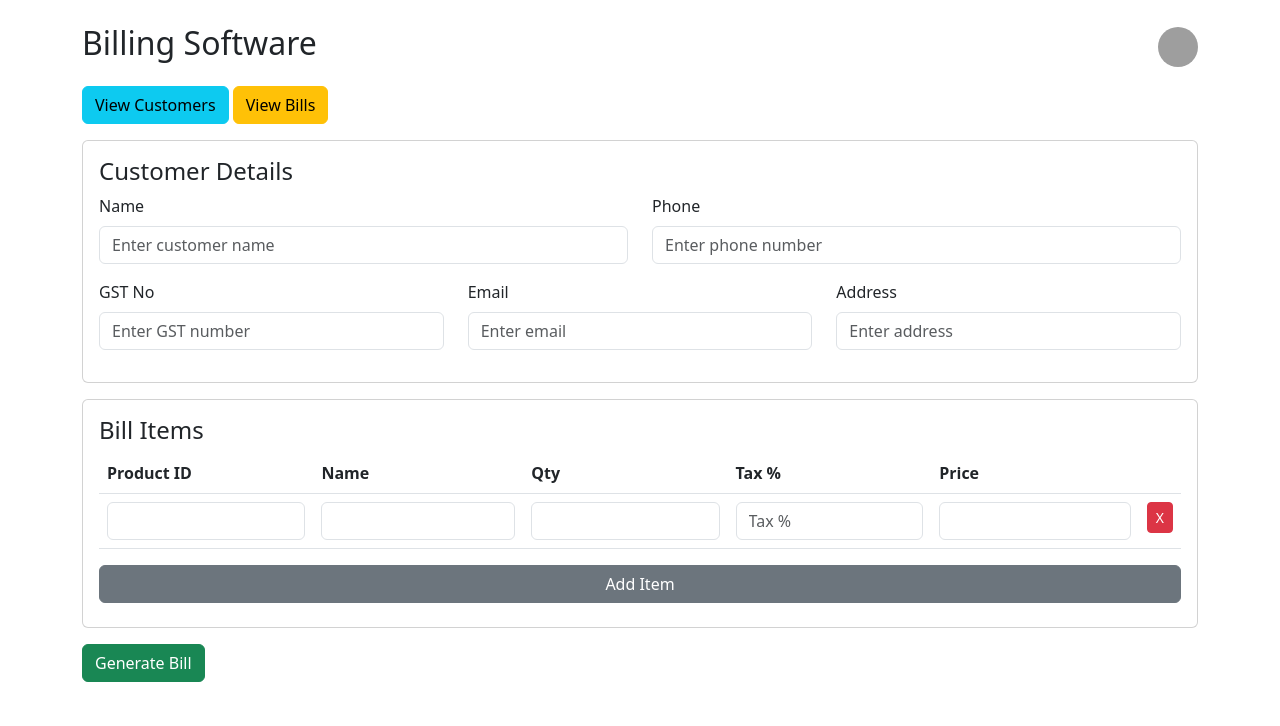
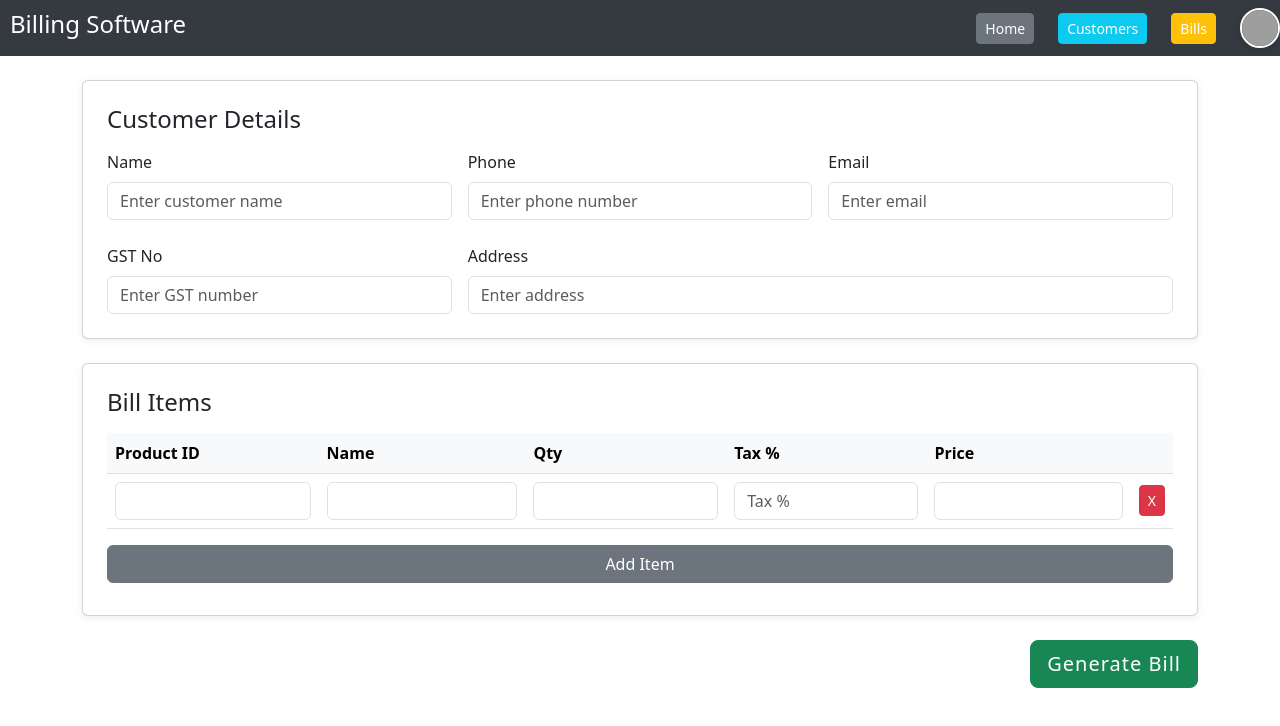
Before and after one commit to Raghul1909/bill_soft, a plain HTML site: page Webpage/index.html in a window 1280 px wide. Drawn offline with nearby package versions, Linux system fonts and the light colour scheme; no server answers; grey boxes are pictures that could not be loaded.

Commit message:
Improved UI

```diff
--- a/Webpage/bill.html
+++ b/Webpage/bill.html
@@ -10,7 +10,12 @@
   <script src="../js/bill.js"></script>
   <script src="../js/bill_print.js"></script>
 </head>
-<body class="container mt-4">
+
+<body>
+  <!-- Navbar loaded from separate file -->
+  <div id="navbar-placeholder"></div>
+
+  <div class="container mt-4">
     <h2>Bill List</h2>
     <div class="row mb-3">
       <div class="col-md-6">
@@ -34,6 +39,9 @@
       </thead>
       <tbody id="billBody"></tbody>
     </table>
-  <a href="/" class="btn btn-secondary">Back</a>
+    <a href="index.html" class="btn btn-secondary">Back</a>
+  </div>
+
+  <script src="../js/nav.js"></script>
 </body>
 </html>
--- a/Webpage/index.html
+++ b/Webpage/index.html
@@ -3,51 +3,44 @@
 <head>
   <meta charset="UTF-8">
   <title>Billing Software</title>
+  <meta name="viewport" content="width=device-width, initial-scale=1">
   <link rel="stylesheet" href="../css/style.css">
   <link rel="stylesheet" href="https://cdn.jsdelivr.net/npm/bootstrap@5.3.0/dist/css/bootstrap.min.css">
   <script src="https://code.jquery.com/jquery-3.6.0.min.js"></script>
+  <script src="../js/bill_print.js"></script>
   <script src="../js/index.js"></script>
-  <script src="../js/bill_print.js"></script>
 </head>
-<body class="container mt-4">
-  <div class="d-flex justify-content-between align-items-center mb-3">
-    <h2>Billing Software</h2>
-    <a href="biller.html" title="Biller Details" id="billerIconLink">
-      <img id="billerIcon"
-           src="https://cdn.jsdelivr.net/npm/bootstrap-icons@1.10.5/icons/person-circle.svg"
-           alt="Biller" style="width:40px;height:40px;border-radius:50%;">
-    </a>
-  </div>
-  <div class="mb-3">
-    <a href="customer.html" class="btn btn-info">View Customers</a>
-    <a href="bill.html" class="btn btn-warning">View Bills</a>
-  </div>
 
+<body>
+  <!-- Navbar loaded from separate file -->
+  <div id="navbar-placeholder"></div>
+
+  <div class="container">
     <!-- Customer Form -->
-  <div class="card p-3 mb-3">
-    <h4>Customer Details</h4>
+    <div class="card p-4 mb-4">
+      <h4 class="mb-3">Customer Details</h4>
       <form id="customerForm" autocomplete="off">
-      <div class="row mb-2">
-        <div class="col-md-6 mb-2">
+        <div class="row g-3">
+          <div class="col-md-4">
             <label for="custName" class="form-label">Name</label>
             <input id="custName" class="form-control" placeholder="Enter customer name">
             <div id="custSuggestions" class="list-group"></div>
           </div>
-        <div class="col-md-6 mb-2">
+          <div class="col-md-4">
             <label for="custPhone" class="form-label">Phone</label>
             <input id="custPhone" class="form-control" placeholder="Enter phone number">
           </div>
+          <div class="col-md-4">
+            <label for="custEmail" class="form-label">Email</label>
+            <input id="custEmail" class="form-control" placeholder="Enter email">
           </div>
-      <div class="row mb-2">
-        <div class="col-md-4 mb-2">
+        </div>
+        <div class="row g-3 mt-2">
+          <div class="col-md-4">
             <label for="custGST" class="form-label">GST No</label>
             <input id="custGST" class="form-control" placeholder="Enter GST number">
           </div>
-        <div class="col-md-4 mb-2">
-          <label for="custEmail" class="form-label">Email</label>
-          <input id="custEmail" class="form-control" placeholder="Enter email">
-        </div>
-        <div class="col-md-4 mb-2">
+          <div class="col-md-8">
             <label for="custAddress" class="form-label">Address</label>
             <input id="custAddress" class="form-control" placeholder="Enter address">
           </div>
@@ -56,10 +49,11 @@
     </div>
 
     <!-- Bill Items Table -->
-  <div class="card p-3 mb-3">
-    <h4>Bill Items</h4>
-    <table class="table">
-      <thead>
+    <div class="card p-4 mb-4">
+      <h4 class="mb-3">Bill Items</h4>
+      <div class="table-responsive">
+        <table class="table align-middle">
+          <thead class="table-light">
             <tr>
               <th>Product ID</th>
               <th>Name</th>
@@ -80,18 +74,24 @@
             </tr>
           </tbody>
         </table>
+      </div>
       <button id="addRow" class="btn btn-secondary mb-2">Add Item</button>
     </div>
 
     <!-- Generate Bill Button -->
-  <div class="mb-3">
-    <button id="generateBill" class="btn btn-success">Generate Bill</button>
+    <div class="mb-4 text-end">
+      <button id="generateBill" class="btn btn-success btn-lg">Generate Bill</button>
     </div>
 
     <!-- Bill Summary -->
-  <div class="card p-3 mb-3" id="billSummary" style="display:none;">
+    <div class="card p-4 mb-4" id="billSummary" style="display:none;">
+      <h4 class="mb-3">Bill Summary</h4>
       <div id="billContent"></div>
-    <button id="printBill" class="btn btn-primary mt-2" style="display:none;">Print Bill</button>
+      <button id="printBill" class="btn btn-primary mt-3" style="display:none;">Print Bill</button>
     </div>
+  </div>
+
+  <script src="../js/nav.js"></script>
+
 </body>
 </html>
--- /dev/null
+++ b/Webpage/navbar.html
@@ -0,0 +1,13 @@
+<div class="navbar d-flex justify-content-between align-items-center mb-4">
+  <h2>Billing Software</h2>
+  <div class="nav-links d-flex align-items-center">
+    <a href="/" class="btn btn-secondary btn-sm me-2">Home</a>
+    <a href="customer.html" class="btn btn-info btn-sm me-2">Customers</a>
+    <a href="bill.html" class="btn btn-warning btn-sm me-2">Bills</a>
+    <a href="biller.html" title="Biller Details" id="billerIconLink">
+      <img id="billerIcon"
+           src="https://cdn.jsdelivr.net/npm/bootstrap-icons@1.10.5/icons/person-circle.svg"
+           alt="Biller" style="width:40px;height:40px;border-radius:50%;">
+    </a>
+  </div>
+</div>
--- a/css/style.css
+++ b/css/style.css
@@ -1,3 +1,65 @@
+body {
+  background: #f8f9fa;
+}
+.card {
+  box-shadow: 0 2px 8px rgba(0,0,0,0.07);
+  border-radius: 10px;
+}
+.navbar {
+  background: #343a40;
+  color: #fff;
+  margin-bottom: 24px;
+}
+.navbar h2 {
+  color: #fff;
+  font-size: 1.5rem;
+  padding-left: 10px;
+}
+.navbar .nav-links a {
+  color: #fff;
+  margin-left: 16px;
+  text-decoration: none;
+  font-weight: 500;
+}
+.navbar .nav-links a:hover {
+  text-decoration: underline;
+}
+#billerIcon {
+  box-shadow: 0 2px 8px rgba(0,0,0,0.12);
+  border: 2px solid #fff;
+}
+.form-label {
+  font-weight: 500;
+}
+.table th, .table td {
+  vertical-align: middle;
+}
+#billSummary {
+  background: #e9ecef;
+  border: 1px solid #dee2e6;
+}
+.btn-success {
+  font-weight: 600;
+  letter-spacing: 1px;
+}
+.btn-primary {
+  font-weight: 600;
+  letter-spacing: 1px;
+}
+.removeRow {
+  font-size: 1rem;
+  padding: 2px 8px;
+}
+@media (max-width: 768px) {
+  .navbar {
+    flex-direction: column;
+    align-items: flex-start !important;
+  }
+  .navbar .nav-links {
+    margin-top: 10px;
+  }
+}
+
 #custSuggestions {
   position: absolute;
   z-index: 1000;
--- /dev/null
+++ b/js/nav.js
@@ -0,0 +1,7 @@
+$('#navbar-placeholder').load('navbar.html', function() {
+    $.get('/api/biller', function(data) {
+    if (data && data.logo) {
+        $('#billerIcon').attr('src', data.logo);
+    }
+    });
+});
--- a/js/server.js
+++ b/js/server.js
@@ -147,6 +147,9 @@ app.get('/api/biller', (req, res) => {
 app.get('/', (req, res) => {
     res.sendFile(path.join(__dirname, '../Webpage/index.html'));
 });
+app.get('/index.html', (req, res) => {
+    res.sendFile(path.join(__dirname, '../Webpage/index.html'));
+});
 app.get('/customer.html', (req, res) => {
     res.sendFile(path.join(__dirname, '../Webpage/customer.html'));
 });
@@ -156,6 +159,9 @@ app.get('/bill.html', (req, res) => {
 app.get('/biller.html', (req, res) => {
     res.sendFile(path.join(__dirname, '../Webpage/biller.html'));
 });
+app.get('/navbar.html', (req, res) => {
+    res.sendFile(path.join(__dirname, '../Webpage/navbar.html'));
+});
 
 app.listen(3000, () => {
     console.log('Server running on http://localhost:3000');
```
Also changed, not shown: Webpage/biller.html (+10 -1 lines), Webpage/customer.html (+10 -3 lines), js/bills.js (added). Lines whose indentation alone changed are shown as unchanged.
